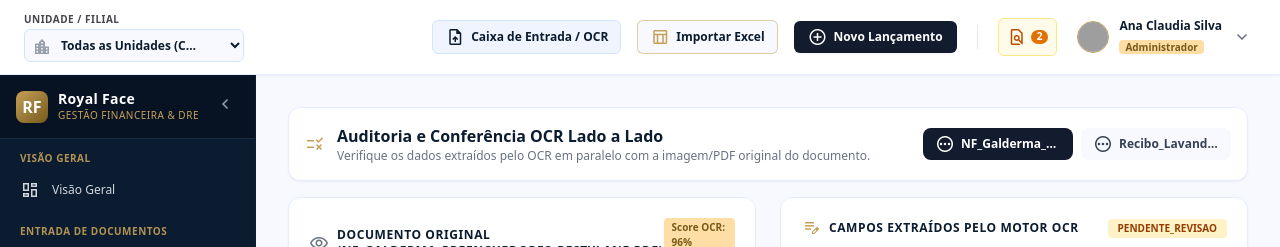
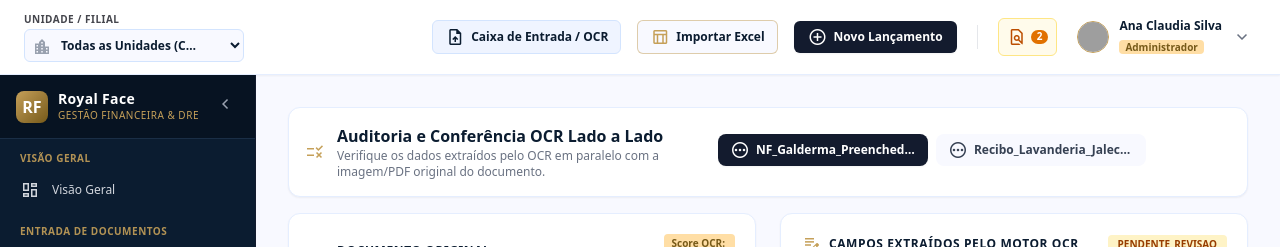
Before and after one commit to BrunaoBoldrin/Gestao-Financeira-DRE, a React (Vite) app: page / in a window 1280 px wide. Both pictures are taken after a click on the button "Conferir Lado a Lado". Shown: the top 247 px of the page. Built offline with nearby package versions, Linux system fonts and the light colour scheme; grey boxes are pictures that could not be loaded.

Commit message:
fix: ampliar faixa de documentos OCR

```diff
--- a/src/components/views/PendingReviewView.tsx
+++ b/src/components/views/PendingReviewView.tsx
@@ -174,8 +174,8 @@
   return (
     <div className="space-y-4">
       {/* Top Document Selector Bar */}
-      <div className="bg-white p-4 rounded-xl border border-[#e5eeff] shadow-xs flex flex-col sm:flex-row items-center justify-between gap-4">
-        <div className="flex items-center gap-3">
+      <div className="bg-white p-4 rounded-xl border border-[#e5eeff] shadow-xs flex flex-col sm:flex-row items-center gap-4 lg:gap-6">
+        <div className="flex items-center gap-3 sm:max-w-[42%] sm:flex-none">
           <span className="material-symbols-outlined text-[#C5A059] text-2xl">rule</span>
           <div>
             <h2 className="text-base font-bold text-[#0b1c30]">
@@ -188,7 +188,7 @@
         </div>
 
         {/* Document Selector Pills */}
-        <div className="flex items-center gap-2 overflow-x-auto max-w-md">
+        <div className="flex w-full min-w-0 items-center gap-2 overflow-x-auto pb-1 sm:flex-1">
           {documentosOCR.map((doc) => (
             <button
               key={doc.id}
@@ -202,7 +202,7 @@
               <span className="material-symbols-outlined text-sm">
                 {doc.status === 'APROVADO' ? 'check_circle' : 'pending'}
               </span>
-              <span className="truncate max-w-[100px]">{doc.nomeArquivo}</span>
+              <span className="truncate max-w-[160px]">{doc.nomeArquivo}</span>
             </button>
           ))}
         </div>
```
